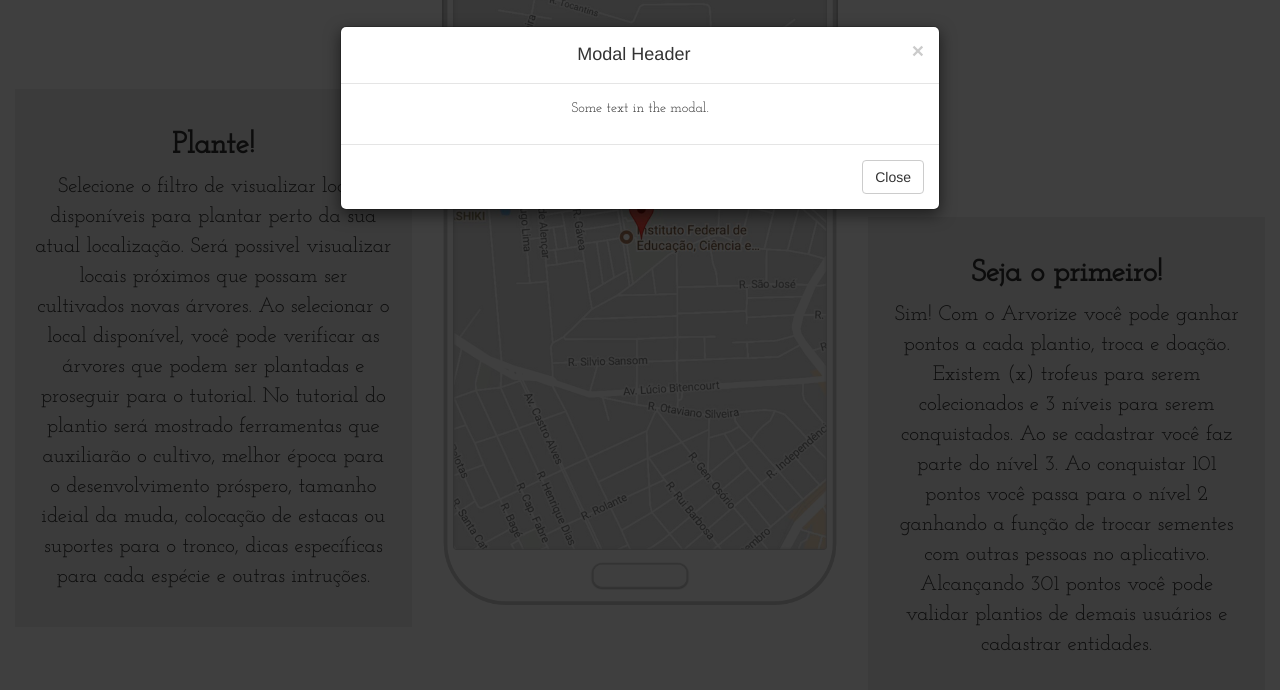
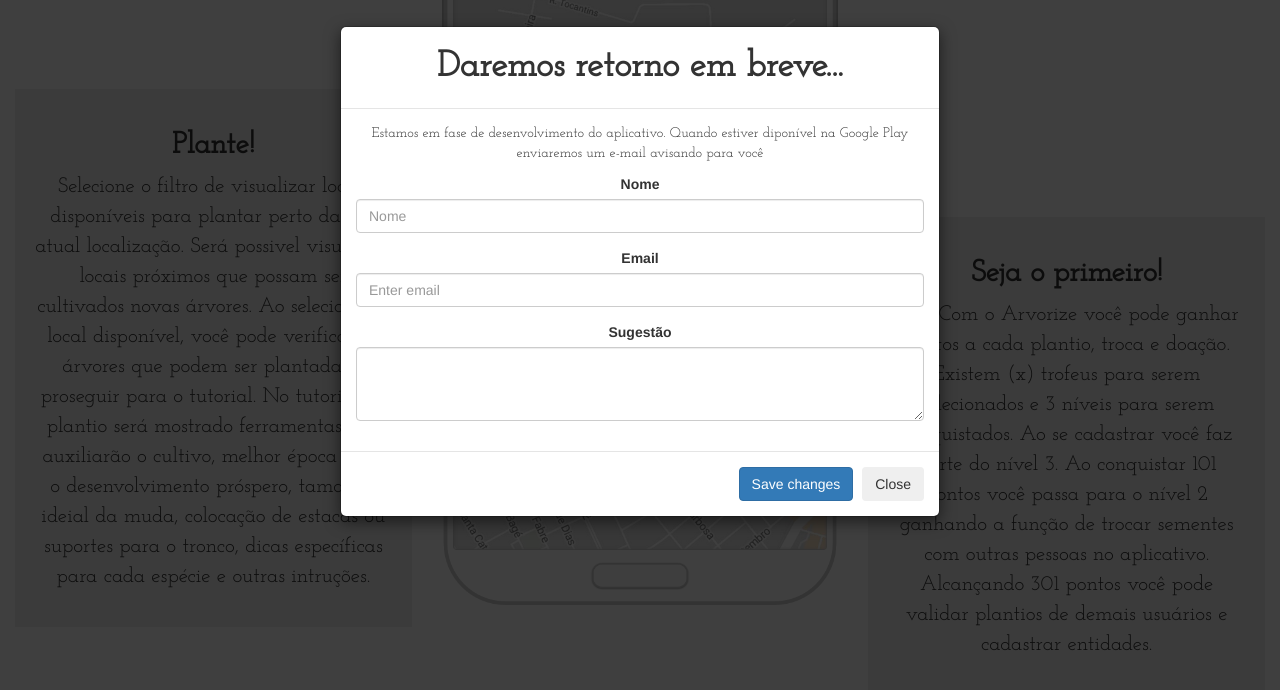
Before and after one commit to Ale-Rabbit/arvorize-web, a plain HTML site: page index.html in a window 1280 px wide. Both pictures are taken after a click on the link 640 px from the left and 2079 px from the top of the page. Shown: the part 1293-1983 px from the top of the page. Drawn offline with nearby package versions, Linux system fonts and the light colour scheme.

Commit message:
Adicionando form em modal

```diff
--- a/index.html
+++ b/index.html
@@ -149,27 +149,45 @@
 
 	<!-- ========================== Modal - Form ========================== -->
 
-	<div id="myModal" class="modal fade" role="dialog">
-	  <div class="modal-dialog">
+	<div id="myModal" class="modal fade">
+	  <div class="modal-dialog" role="document">
+	    <div class="modal-content">
+	      <div class="modal-header">
 
-	    <!-- Modal content-->
-	    <div class="modal-content">
+	        <h1 class="modal-title">Daremos retorno em breve...</h5>
 
-	      <div class="modal-header">
-	        <button type="button" class="close" data-dismiss="modal">&times;</button>
-	        <h4 class="modal-title">Modal Header</h4>
+	        <button type="button" class="close" data-dismiss="modal" aria-label="Close">
+	        </button>
 	      </div>
 
 	      <div class="modal-body">
-	        <p>Some text in the modal.</p>
+	      		<p>Estamos em fase de desenvolvimento do aplicativo. Quando estiver diponível na Google Play enviaremos um e-mail avisando para você</p>
+
+	        	<form>
+	        		<div class="form-group">
+					    <label for="exampleInputEmail1">Nome</label>
+					    <input type="nome" class="form-control" id="exampleInputEmail1" aria-describedby="namesHelp" placeholder="Nome">
+				  	</div>
+
+				  <div class="form-group">
+				    <label for="exampleInputEmail1">Email</label>
+				    <input type="email" class="form-control" id="exampleInputEmail1" aria-describedby="emailHelp" placeholder="Enter email">
+				  </div>
+
+				  <div class="form-group">
+				    <label for="exampleTextarea">Sugestão</label>
+				    <textarea class="form-control" id="exampleTextarea" rows="3"></textarea>
+				  </div>
+				</form>
+
+
 	      </div>
 
 	      <div class="modal-footer">
-	        <button type="button" class="btn btn-default" data-dismiss="modal">Close</button>
+	        <button type="button" class="btn btn-primary">Save changes</button>
+	        <button type="button" class="btn btn-secondary" data-dismiss="modal">Close</button>
 	      </div>
-
 	    </div>
-
 	  </div>
 </div>
 
@@ -194,7 +212,7 @@
 <!-- ========================== JavaScript ========================== -->
 
 <!-- jQuery -->
-<script src="js/jquery-1.11.1.min.js"></script>
+<script src="js/jquery-3.2.1.min.js"></script>
 
 <!-- Bootstrap -->
 <script src="js/bootstrap.min.js"></script>
```
Also changed, not shown: 2 other files.
